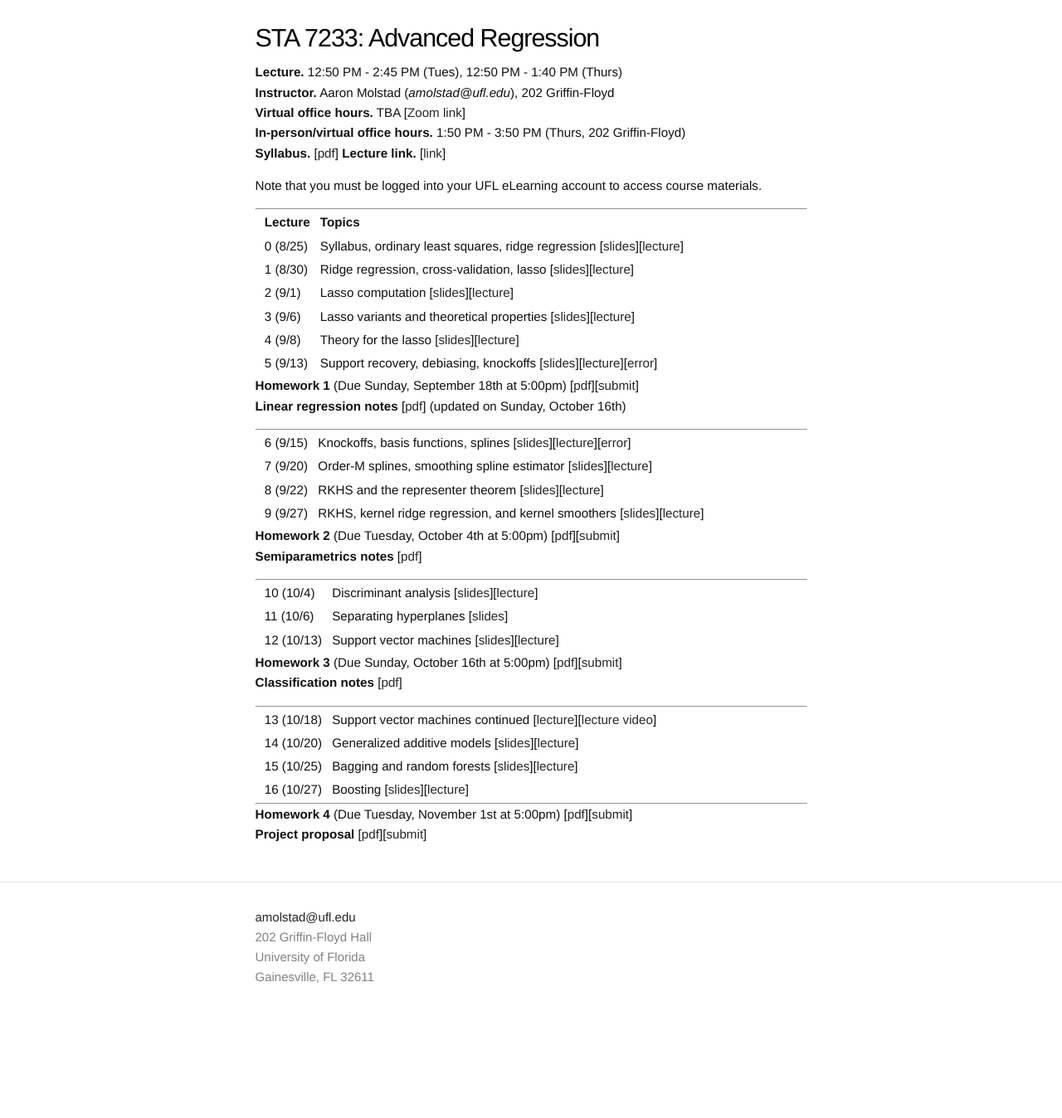
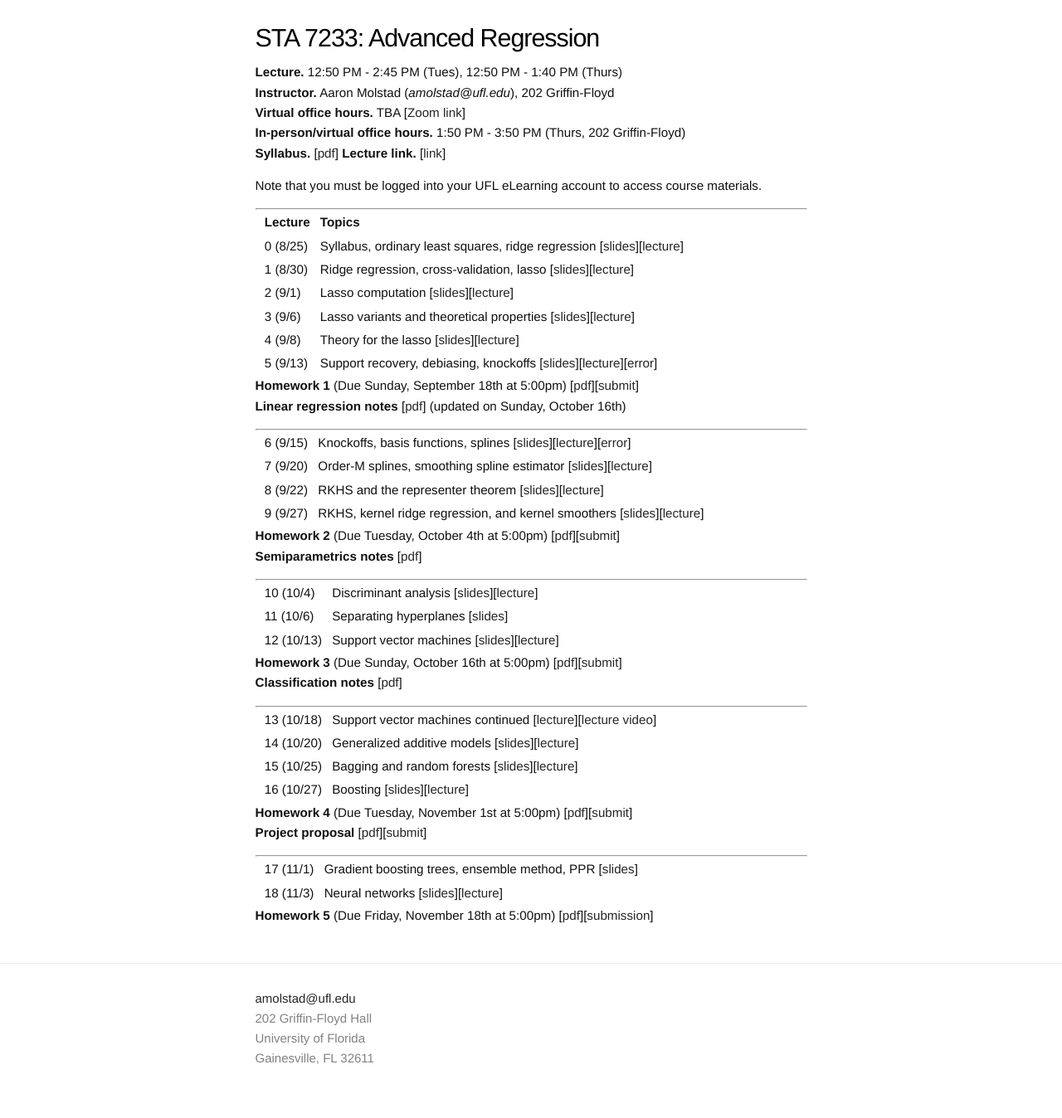
Before and after one commit to ajmolstad/ajmolstad.github.io, a Jekyll site: the page built from F22_STA7233.md, in a window 1280 px wide. Shown: the whole page at 83% size. Built offline with Jekyll 4.4.1, drawn with Linux system fonts in a browser that asks for light colours; before the commit the page ends 1250 px from its top, so only the background shows below that.

Commit message:
Update F22_STA7233.md

```diff
--- a/F22_STA7233.md
+++ b/F22_STA7233.md
@@ -57,7 +57,14 @@ Note that you must be logged into your UFL eLearning account to access course ma
 || 16 (10/27) || Boosting [[slides](https://ufl.instructure.com/files/72830505/download?download_frd=1)][[lecture](https://ufl.instructure.com/files/72830504/download?download_frd=1)]||
 
 
------------------
 
 **Homework 4** (Due Tuesday, November 1st at 5:00pm) [[pdf](https://ufl.instructure.com/files/72464671/download?download_frd=1)][[submit](https://ufl.instructure.com/courses/463961/assignments/5411240)]
 **Project proposal** [[pdf](https://ufl.instructure.com/files/72462357/download?download_frd=1)][[submit](https://ufl.instructure.com/courses/463961/assignments/5411229)]
+
+-----------------
+
+|| 17 (11/1) || Gradient boosting trees, ensemble method, PPR [[slides](https://ufl.instructure.com/files/72984569/download?download_frd=1)]||
+|| 18 (11/3) || Neural networks [[slides](https://ufl.instructure.com/files/73054108/download?download_frd=1)][[lecture](https://ufl.instructure.com/files/73053844/download?download_frd=1)]||
+
+
+**Homework 5** (Due Friday, November 18th at 5:00pm) [[pdf](https://ufl.instructure.com/files/73117676/download?download_frd=1)][[submission](https://ufl.instructure.com/courses/463961/assignments/5424665)]
```
